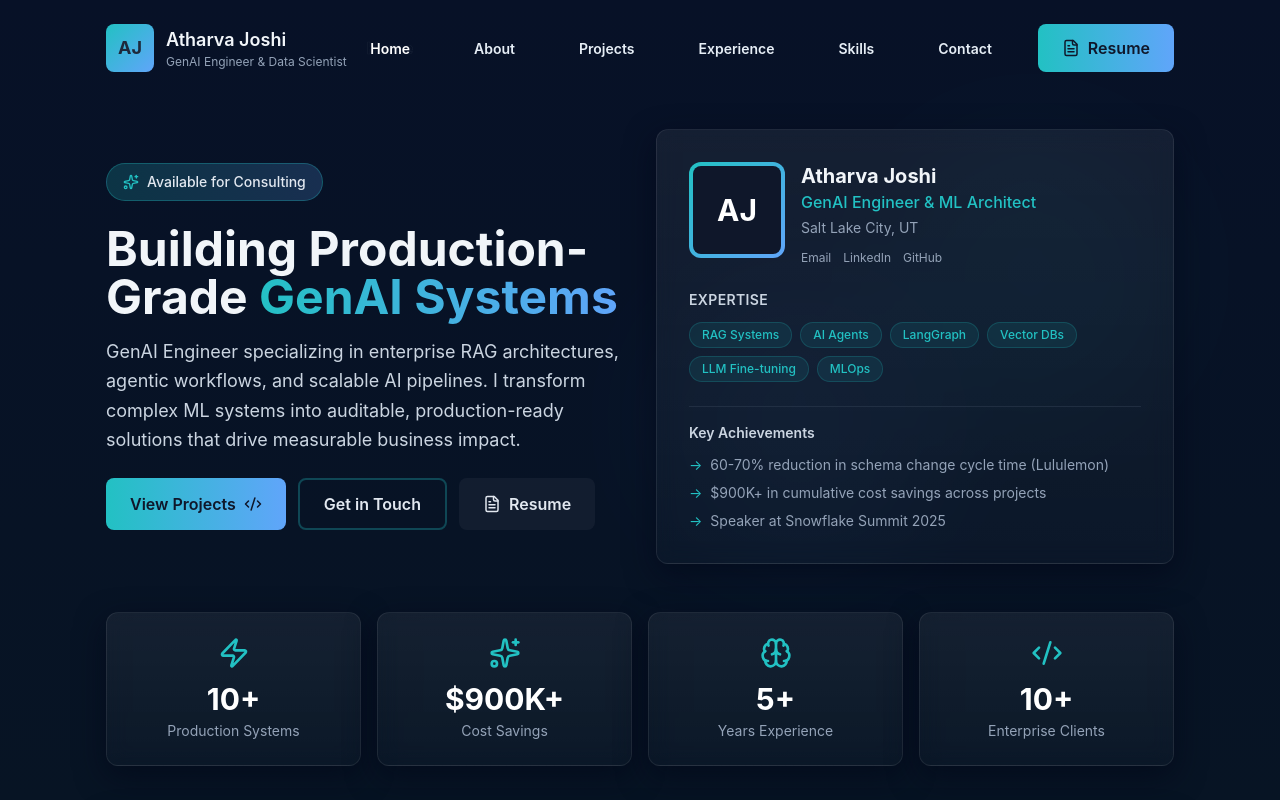
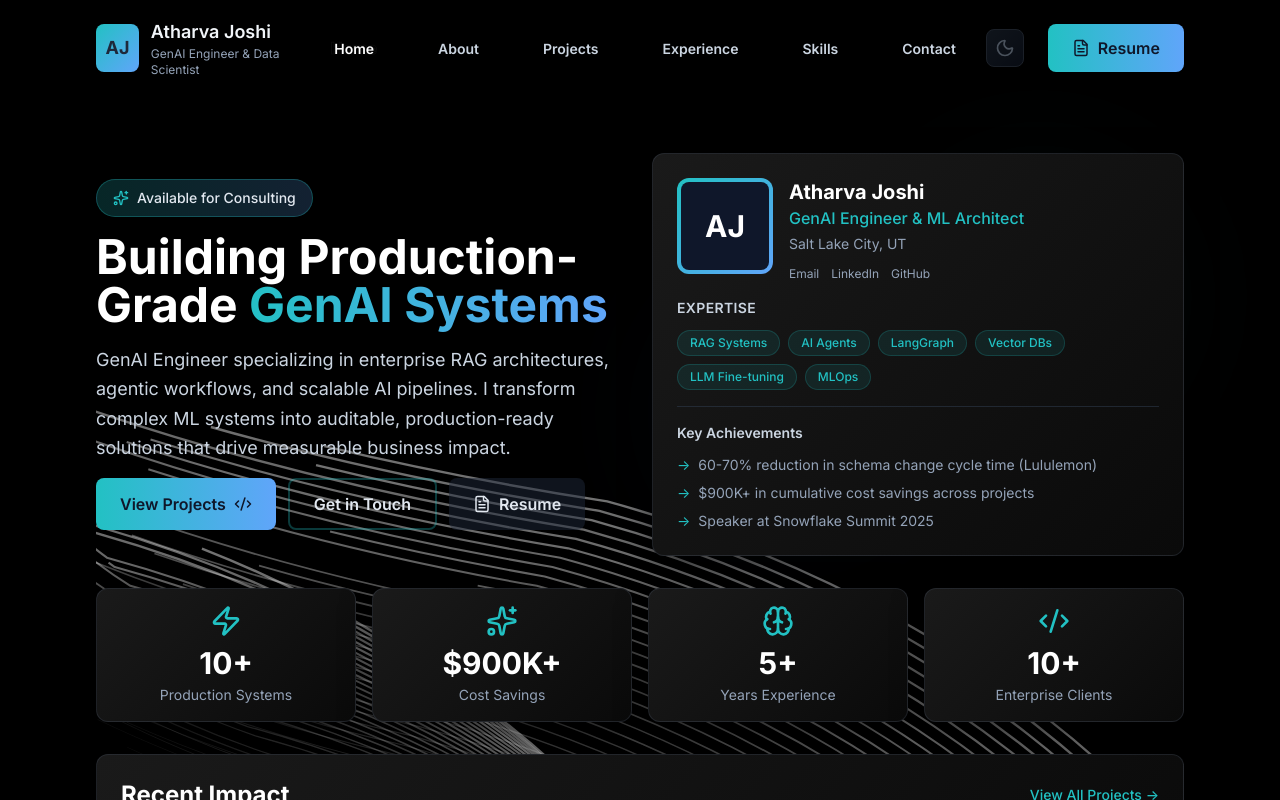
Before and after one commit to attharva-j/attharva-j.github.io, a React (Vite) app: page / in a window 1280 px wide. Shown: the top 800 px of the page. Built offline with nearby package versions, Linux system fonts and the light colour scheme.

Commit message:
Revamp the portfolio profile

```diff
--- a/src/App.jsx
+++ b/src/App.jsx
@@ -1,6 +1,7 @@
 import React from 'react'
 import { Routes, Route, useLocation } from 'react-router-dom'
 import { AnimatePresence, motion } from 'framer-motion'
+import { ThemeProvider } from './contexts/ThemeContext'
 import Navbar from './components/Navbar'
 import Footer from './components/Footer'
 import Home from './pages/Home'
@@ -11,12 +12,20 @@ import Skills from './pages/Skills'
 import Contact from './pages/Contact'
 
 export default function App() {
+  return (
+    <ThemeProvider>
+      <AppContent />
+    </ThemeProvider>
+  )
+}
+
+function AppContent() {
   const location = useLocation()
 
   return (
     <div className="min-h-screen flex flex-col">
       <Navbar />
-      <main className="flex-1 container py-8">
+      <main className="flex-1 container py-6">
         <AnimatePresence mode="wait" initial={false}>
           <Routes location={location} key={location.pathname}>
             <Route path="/" element={<PageWrapper><Home /></PageWrapper>} />
--- /dev/null
+++ b/src/components/BackgroundPaths.jsx
@@ -0,0 +1,61 @@
+"use client";
+
+import { motion } from "framer-motion";
+
+function FloatingPaths({ position }) {
+    const paths = Array.from({ length: 36 }, (_, i) => ({
+        id: i,
+        d: `M-${380 - i * 5 * position} -${189 + i * 6}C-${
+            380 - i * 5 * position
+        } -${189 + i * 6} -${312 - i * 5 * position} ${216 - i * 6} ${
+            152 - i * 5 * position
+        } ${343 - i * 6}C${616 - i * 5 * position} ${470 - i * 6} ${
+            684 - i * 5 * position
+        } ${875 - i * 6} ${684 - i * 5 * position} ${875 - i * 6}`,
+        color: `rgba(15,23,42,${0.1 + i * 0.03})`,
+        width: 0.5 + i * 0.03,
+    }));
+
+    return (
+        <div className="absolute inset-0 pointer-events-none">
+            <svg
+                className="w-full h-full text-slate-950 dark:text-white"
+                viewBox="0 0 696 316"
+                fill="none"
+            >
+                <title>Background Paths</title>
+                {paths.map((path) => (
+                    <motion.path
+                        key={path.id}
+                        d={path.d}
+                        stroke="currentColor"
+                        strokeWidth={path.width}
+                        strokeOpacity={0.1 + path.id * 0.03}
+                        initial={{ pathLength: 0.3, opacity: 0.6 }}
+                        animate={{
+                            pathLength: 1,
+                            opacity: [0.3, 0.6, 0.3],
+                            pathOffset: [0, 1, 0],
+                        }}
+                        transition={{
+                            duration: 20 + Math.random() * 10,
+                            repeat: Number.POSITIVE_INFINITY,
+                            ease: "linear",
+                        }}
+                    />
+                ))}
+            </svg>
+        </div>
+    );
+}
+
+export function BackgroundPaths() {
+    return (
+        <div className="absolute inset-0 overflow-hidden">
+            <div className="absolute inset-0">
+                <FloatingPaths position={1} />
+                <FloatingPaths position={-1} />
+            </div>
+        </div>
+    );
+}
--- a/src/components/Navbar.jsx
+++ b/src/components/Navbar.jsx
@@ -5,6 +5,7 @@ import { motion, AnimatePresence } from "framer-motion";
 import { Menu, X } from "lucide-react";
 import GooeyNav from "./GooeyNav";
 import ResumeButton from "./ResumeButton";
+import ThemeToggle from "./ThemeToggle";
 import "./GooeyNav.css";
 
 const links = [
@@ -34,7 +35,7 @@ export default function Navbar() {
           </div>
           <div>
             <div className="text-lg font-semibold">Atharva Joshi</div>
-            <div className="text-xs text-slate-400">
+            <div className="text-xs dark:text-slate-400 text-slate-600">
               GenAI Engineer & Data Scientist
             </div>
           </div>
@@ -48,6 +49,7 @@ export default function Navbar() {
             ))}
           </GooeyNav>
 
+          <ThemeToggle />
           <ResumeButton variant="navbar" className="ml-4" />
         </div>
 
@@ -113,7 +115,7 @@ export default function Navbar() {
               animate={{ x: 0 }}
               exit={{ x: "100%" }}
               transition={{ duration: 0.4, ease: "easeInOut" }}
-              className="relative w-[80%] max-w-sm h-full bg-[rgba(10,15,25,0.7)] backdrop-blur-3xl border-l border-[rgba(255,255,255,0.1)] p-8 flex flex-col items-start"
+              className="relative w-[80%] max-w-sm h-full dark:bg-[rgba(10,15,25,0.95)] bg-[rgba(255,255,255,0.95)] backdrop-blur-3xl dark:border-l dark:border-[rgba(255,255,255,0.1)] border-l border-[rgba(0,0,0,0.1)] p-8 flex flex-col items-start"
             >
               <nav className="flex flex-col gap-6 mt-12 w-full">
                 {links.map((l) => (
@@ -121,17 +123,18 @@ export default function Navbar() {
                     key={l.to}
                     to={l.to}
                     onClick={() => setOpen(false)}
-                    className="text-2xl font-semibold text-slate-100 hover:text-white transition"
+                    className="text-2xl font-semibold dark:text-slate-100 text-slate-900 hover:text-white transition"
                   >
                     {l.label}
                   </Link>
                 ))}
 
-                <div className="mt-8">
-                  <ResumeButton variant="primary" className="w-full justify-center" />
+                <div className="mt-8 flex items-center gap-4">
+                  <ThemeToggle />
+                  <ResumeButton variant="primary" className="flex-1 justify-center" />
                 </div>
 
-                <div className="mt-8 flex gap-4 text-slate-400">
+                <div className="mt-8 flex gap-4 dark:text-slate-400 text-slate-600">
                   <a href="https://github.com/attharva-j" target="_blank" rel="noreferrer">
                     GitHub
                   </a>
@@ -156,7 +159,7 @@ function NavLink({ to, label, active }) {
     <Link
       to={to}
       className={`relative px-4 py-2 text-sm font-semibold transition-all duration-300 ${
-        active ? "text-white" : "text-slate-300 hover:text-white"
+        active ? "text-white" : "dark:text-slate-300 text-slate-700 hover:text-white"
       }`}
     >
       {label}
--- /dev/null
+++ b/src/components/ThemeToggle.jsx
@@ -0,0 +1,29 @@
+import React from 'react';
+import { Moon } from 'lucide-react';
+import { motion } from 'framer-motion';
+
+export default function ThemeToggle() {
+  return (
+    <div className="relative group">
+      <motion.button
+        disabled
+        className="relative p-2 rounded-lg bg-gradient-to-br from-gray-800 to-gray-900
+                   border border-gray-700 opacity-50 cursor-not-allowed"
+        whileHover={{ scale: 1.02 }}
+        aria-label="Theme toggle disabled"
+      >
+        <Moon size={20} className="text-slate-400" />
+      </motion.button>
+
+      {/* Tooltip */}
+      <div className="absolute right-0 top-full mt-2 px-3 py-2 bg-gray-900 text-white text-xs
+                      rounded-lg whitespace-nowrap opacity-0 invisible group-hover:opacity-100
+                      group-hover:visible transition-all duration-200 pointer-events-none z-50
+                      border border-gray-700">
+        Light theme in progress
+        <div className="absolute -top-1 right-4 w-2 h-2 bg-gray-900 border-t border-l
+                        border-gray-700 rotate-45"></div>
+      </div>
+    </div>
+  );
+}
--- /dev/null
+++ b/src/contexts/ThemeContext.jsx
@@ -0,0 +1,41 @@
+import React, { createContext, useContext, useState, useEffect } from 'react';
+
+const ThemeContext = createContext();
+
+export function ThemeProvider({ children }) {
+  const [theme, setTheme] = useState(() => {
+    const saved = localStorage.getItem('theme');
+    return saved || 'dark';
+  });
+
+  useEffect(() => {
+    localStorage.setItem('theme', theme);
+    const root = document.documentElement;
+
+    if (theme === 'light') {
+      root.classList.add('light');
+      root.classList.remove('dark');
+    } else {
+      root.classList.add('dark');
+      root.classList.remove('light');
+    }
+  }, [theme]);
+
+  const toggleTheme = () => {
+    setTheme(prev => prev === 'dark' ? 'light' : 'dark');
+  };
+
+  return (
+    <ThemeContext.Provider value={{ theme, toggleTheme }}>
+      {children}
+    </ThemeContext.Provider>
+  );
+}
+
+export function useTheme() {
+  const context = useContext(ThemeContext);
+  if (!context) {
+    throw new Error('useTheme must be used within ThemeProvider');
+  }
+  return context;
+}
--- a/src/index.css
+++ b/src/index.css
@@ -1,8 +1,9 @@
+@import url('https://fonts.googleapis.com/css2?family=Inter:wght@300;400;500;600;700;800&display=swap');
+
 @tailwind base;
 @tailwind components;
 @tailwind utilities;
 
-@import url('https://fonts.googleapis.com/css2?family=Inter:wght@300;400;500;600;700;800&display=swap');
 
 @layer base {
   * {
@@ -15,34 +16,66 @@
     scroll-behavior: smooth;
   }
 
+  /* Dark theme (default) */
+  html,
   body {
     font-family: 'Inter', ui-sans-serif, system-ui, -apple-system, "Segoe UI", Roboto, "Helvetica Neue", Arial;
-    background: linear-gradient(180deg, #071127 0%, #071424 100%);
-    background-attachment: fixed;
+    background: #000000 !important;
     color: #f1f5f9;
     min-height: 100vh;
     -webkit-font-smoothing: antialiased;
     -moz-osx-font-smoothing: grayscale;
+    transition: background-color 0.3s ease, color 0.3s ease;
+  }
+
+  /* Light theme */
+  html.light,
+  html.light body {
+    background: #ffffff;
+    color: #0f172a;
   }
 }
 
 @layer components {
   .container {
-    max-width: 1100px;
+    width: 100%;
     margin-left: auto;
     margin-right: auto;
-    padding-left: 1rem;
-    padding-right: 1rem;
+    padding-left: 2rem;
+    padding-right: 2rem;
   }
 
+  @media (min-width: 768px) {
+    .container {
+      padding-left: 4rem;
+      padding-right: 4rem;
+    }
+  }
+
+  @media (min-width: 1280px) {
+    .container {
+      padding-left: 6rem;
+      padding-right: 6rem;
+    }
+  }
+
+  /* Dark theme glass card */
   .glass-card {
-    background: linear-gradient(180deg, rgba(255,255,255,0.06), rgba(255,255,255,0.02));
-    border: 1px solid rgba(255,255,255,0.08);
+    background: linear-gradient(135deg, #1a1a1a 0%, #0a0a0a 100%);
+    border: 1px solid rgba(75, 85, 99, 0.3);
     border-radius: 12px;
     padding: 1.5rem;
-    box-shadow: 0 10px 30px rgba(2,6,23,0.6);
+    box-shadow: 0 10px 30px rgba(0, 0, 0, 0.5);
     backdrop-filter: blur(10px);
     -webkit-backdrop-filter: blur(10px);
+    transition: background 0.3s ease, border-color 0.3s ease;
+  }
+
+  /* Light theme glass card */
+  html.light .glass-card {
+    background: linear-gradient(135deg, #f9fafb 0%, #e5e7eb 100%);
+    border: 1px solid rgba(209, 213, 219, 0.5);
+    box-shadow: 0 10px 30px rgba(0, 0, 0, 0.1);
   }
 }
 
@@ -55,24 +88,38 @@
   }
 }
 
-/* Custom scrollbar */
+/* Custom scrollbar - Dark theme */
 ::-webkit-scrollbar {
   width: 10px;
 }
 
 ::-webkit-scrollbar-track {
-  background: #0a0f1a;
+  background: #0a0a0a;
 }
 
 ::-webkit-scrollbar-thumb {
-  background: linear-gradient(180deg, #22c1c3, #60a5fa);
+  background: linear-gradient(180deg, #1a1a1a, #2a2a2a);
   border-radius: 5px;
 }
 
 ::-webkit-scrollbar-thumb:hover {
-  background: linear-gradient(180deg, #60a5fa, #22c1c3);
+  background: linear-gradient(180deg, #2a2a2a, #3a3a3a);
 }
 
+/* Custom scrollbar - Light theme */
+html.light ::-webkit-scrollbar-track {
+  background: #f3f4f6;
+}
+
+html.light ::-webkit-scrollbar-thumb {
+  background: linear-gradient(180deg, #d1d5db, #9ca3af);
+}
+
+html.light ::-webkit-scrollbar-thumb:hover {
+  background: linear-gradient(180deg, #9ca3af, #6b7280);
+}
+
+/* Selection - Dark theme */
 ::selection {
   background: rgba(34, 193, 195, 0.3);
   color: #ffffff;
@@ -82,3 +129,14 @@
   background: rgba(34, 193, 195, 0.3);
   color: #ffffff;
 }
+
+/* Selection - Light theme */
+html.light ::selection {
+  background: rgba(34, 193, 195, 0.2);
+  color: #000000;
+}
+
+html.light ::-moz-selection {
+  background: rgba(34, 193, 195, 0.2);
+  color: #000000;
+}
--- a/src/pages/Home.jsx
+++ b/src/pages/Home.jsx
@@ -2,6 +2,7 @@ import React from 'react'
 import { motion } from 'framer-motion'
 import { Sparkles, Code2, Brain, Zap } from 'lucide-react'
 import ResumeButton from '../components/ResumeButton'
+import { BackgroundPaths } from '../components/BackgroundPaths'
 
 export default function Home(){
   const stats = [
@@ -12,26 +13,30 @@ export default function Home(){
   ]
 
   return (
-    <section className="space-y-12">
-      {/* Hero Section */}
-      <div className="grid md:grid-cols-2 gap-8 items-center">
+    <section className="relative space-y-8">
+      {/* Background Paths Animation */}
+      <BackgroundPaths />
+
+      {/* Content with higher z-index */}
+      <div className="relative z-10 space-y-8">{/* Hero Section */}
+      <div className="grid md:grid-cols-2 gap-6 items-center">
         <motion.div
           initial={{ opacity: 0, y: 20 }}
           animate={{ opacity: 1, y: 0 }}
           transition={{ duration: 0.6 }}
-          className="space-y-6"
+          className="space-y-4"
         >
           <div className="inline-flex items-center gap-2 px-4 py-2 rounded-full bg-gradient-to-r from-accent/20 to-accent2/20 border border-accent/30">
             <Sparkles size={16} className="text-accent" />
-            <span className="text-sm font-medium text-slate-200">Available for Consulting</span>
+            <span className="text-sm font-medium dark:dark:text-slate-200 text-slate-800 dark:text-slate-700 text-slate-300">Available for Consulting</span>
           </div>
 
           <div>
-            <h1 className="text-4xl md:text-5xl font-bold leading-tight mb-4">
+            <h1 className="text-4xl md:text-5xl font-bold leading-tight mb-4 dark:text-white text-slate-900">
               Building Production-Grade
               <span className="bg-gradient-to-r from-accent to-accent2 bg-clip-text text-transparent"> GenAI Systems</span>
             </h1>
-            <p className="text-lg text-slate-300 leading-relaxed">
+            <p className="text-lg dark:dark:text-slate-300 dark:text-slate-700 text-slate-300 text-slate-600 leading-relaxed">
               GenAI Engineer specializing in enterprise RAG architectures, agentic workflows, and scalable AI pipelines.
               I transform complex ML systems into auditable, production-ready solutions that drive measurable business impact.
             </p>
@@ -47,7 +52,7 @@ export default function Home(){
             </a>
             <a
               href="/contact"
-              className="inline-flex items-center gap-2 border-2 border-accent/30 px-6 py-3 rounded-lg text-slate-200 font-semibold hover:bg-accent/10 transition-all"
+              className="inline-flex items-center gap-2 border-2 border-accent/30 px-6 py-3 rounded-lg dark:dark:text-slate-200 text-slate-800 dark:text-slate-700 text-slate-300 font-semibold hover:bg-accent/10 transition-all"
             >
               Get in Touch
             </a>
@@ -61,27 +66,27 @@ export default function Home(){
           transition={{ duration: 0.6, delay: 0.2 }}
           className="relative"
         >
-          <div className="glass-card p-8 space-y-6">
+          <div className="glass-card p-6 space-y-4">
             <div className="flex items-start gap-4">
               <div className="w-24 h-24 rounded-xl bg-gradient-to-br from-accent to-accent2 p-1">
-                <div className="w-full h-full rounded-lg bg-slate-900 flex items-center justify-center text-3xl font-bold text-white">
+                <div className="w-full h-full rounded-lg dark:bg-slate-900 bg-white flex items-center justify-center text-3xl font-bold dark:text-white text-slate-900">
                   AJ
                 </div>
               </div>
               <div className="flex-1">
-                <h3 className="text-xl font-bold">Atharva Joshi</h3>
+                <h3 className="text-xl font-bold dark:text-white text-slate-900">Atharva Joshi</h3>
                 <p className="text-accent font-medium">GenAI Engineer & ML Architect</p>
-                <p className="text-sm text-slate-400 mt-1">Salt Lake City, UT</p>
+                <p className="text-sm dark:dark:text-slate-400 text-slate-600 text-slate-600 mt-1">Salt Lake City, UT</p>
                 <div className="flex gap-3 mt-3">
-                  <a href="mailto:atharvajoshi77@gmail.com" className="text-xs text-slate-400 hover:text-accent transition">Email</a>
-                  <a href="https://linkedin.com/in/attharvaj3147" className="text-xs text-slate-400 hover:text-accent transition">LinkedIn</a>
-                  <a href="https://github.com/attharva-j" className="text-xs text-slate-400 hover:text-accent transition">GitHub</a>
+                  <a href="mailto:atharvajoshi77@gmail.com" className="text-xs dark:dark:text-slate-400 text-slate-600 text-slate-600 hover:text-accent transition">Email</a>
+                  <a href="https://linkedin.com/in/attharvaj3147" className="text-xs dark:dark:text-slate-400 text-slate-600 text-slate-600 hover:text-accent transition">LinkedIn</a>
+                  <a href="https://github.com/attharva-j" className="text-xs dark:dark:text-slate-400 text-slate-600 text-slate-600 hover:text-accent transition">GitHub</a>
                 </div>
               </div>
             </div>
 
             <div className="space-y-3">
-              <h4 className="font-semibold text-sm text-slate-300 uppercase tracking-wide">Expertise</h4>
+              <h4 className="font-semibold text-sm dark:dark:text-slate-300 dark:text-slate-700 text-slate-300 dark:text-slate-700 text-slate-300 uppercase tracking-wide">Expertise</h4>
               <div className="flex flex-wrap gap-2">
                 {['RAG Systems', 'AI Agents', 'LangGraph', 'Vector DBs', 'LLM Fine-tuning', 'MLOps'].map(skill => (
                   <span key={skill} className="px-3 py-1 text-xs font-medium rounded-full bg-accent/10 text-accent border border-accent/20">
@@ -91,9 +96,9 @@ export default function Home(){
               </div>
             </div>
 
-            <div className="pt-4 border-t border-slate-700/50">
-              <h4 className="font-semibold text-sm text-slate-300 mb-3">Key Achievements</h4>
-              <ul className="space-y-2 text-sm text-slate-400">
+            <div className="pt-4 border-t dark:border-slate-700/50 border-slate-300/50">
+              <h4 className="font-semibold text-sm dark:dark:text-slate-300 dark:text-slate-700 text-slate-300 dark:text-slate-700 text-slate-300 mb-3">Key Achievements</h4>
+              <ul className="space-y-2 text-sm dark:dark:text-slate-400 text-slate-600 text-slate-600">
                 <li className="flex gap-2">
                   <span className="text-accent">→</span>
                   <span>60-70% reduction in schema change cycle time (Lululemon)</span>
@@ -121,7 +126,7 @@ export default function Home(){
         initial={{ opacity: 0, y: 20 }}
         animate={{ opacity: 1, y: 0 }}
         transition={{ duration: 0.6, delay: 0.4 }}
-        className="grid grid-cols-2 md:grid-cols-4 gap-4"
+        className="grid grid-cols-2 md:grid-cols-4 gap-4 mt-12"
       >
         {stats.map((stat, idx) => {
           const Icon = stat.icon
@@ -129,11 +134,11 @@ export default function Home(){
             <motion.div
               key={idx}
               whileHover={{ y: -4 }}
-              className="glass-card text-center p-6"
+              className="glass-card text-center p-4"
             >
-              <Icon className="w-8 h-8 mx-auto mb-3 text-accent" />
-              <div className="text-3xl font-bold text-white mb-1">{stat.value}</div>
-              <div className="text-sm text-slate-400">{stat.label}</div>
+              <Icon className="w-8 h-8 mx-auto mb-2 text-accent" />
+              <div className="text-3xl font-bold dark:text-white text-slate-900 mb-1">{stat.value}</div>
+              <div className="text-sm dark:dark:text-slate-400 text-slate-600 text-slate-600">{stat.label}</div>
             </motion.div>
           )
         })}
@@ -144,29 +149,30 @@ export default function Home(){
         initial={{ opacity: 0, y: 20 }}
         animate={{ opacity: 1, y: 0 }}
         transition={{ duration: 0.6, delay: 0.6 }}
-        className="glass-card p-8"
+        className="glass-card p-6 mt-12"
       >
-        <div className="flex items-center justify-between mb-6">
-          <h3 className="text-2xl font-bold">Recent Impact</h3>
+        <div className="flex items-center justify-between mb-4">
+          <h3 className="text-2xl font-bold dark:text-white text-slate-900">Recent Impact</h3>
           <a href="/projects" className="text-accent hover:text-accent2 transition font-medium text-sm">
             View All Projects →
           </a>
         </div>
-        <div className="grid md:grid-cols-3 gap-6">
+        <div className="grid md:grid-cols-3 gap-4">
           <div className="space-y-2">
             <div className="text-accent font-bold text-xl">60-70%</div>
-            <div className="text-sm text-slate-300">Faster change implementation for Lululemon's data workflows</div>
+            <div className="text-sm dark:dark:text-slate-300 dark:text-slate-700 text-slate-300 dark:text-slate-700 text-slate-300">Faster change implementation for Lululemon's data workflows</div>
           </div>
           <div className="space-y-2">
             <div className="text-accent font-bold text-xl">45-50 min</div>
-            <div className="text-sm text-slate-300">Saved per meeting with AI-powered prep assistant</div>
+            <div className="text-sm dark:dark:text-slate-300 dark:text-slate-700 text-slate-300 dark:text-slate-700 text-slate-300">Saved per meeting with AI-powered prep assistant</div>
           </div>
           <div className="space-y-2">
             <div className="text-accent font-bold text-xl">75%</div>
-            <div className="text-sm text-slate-300">Reduction in support search time via RAG system</div>
+            <div className="text-sm dark:dark:text-slate-300 dark:text-slate-700 text-slate-300 dark:text-slate-700 text-slate-300">Reduction in support search time via RAG system</div>
           </div>
         </div>
       </motion.div>
+      </div>
     </section>
   )
 }
--- a/tailwind.config.cjs
+++ b/tailwind.config.cjs
@@ -1,5 +1,6 @@
 module.exports = {
   content: ['./index.html', './src/**/*.{js,jsx,ts,tsx}'],
+  darkMode: 'class',
   theme: {
     extend: {
       colors: {
```
